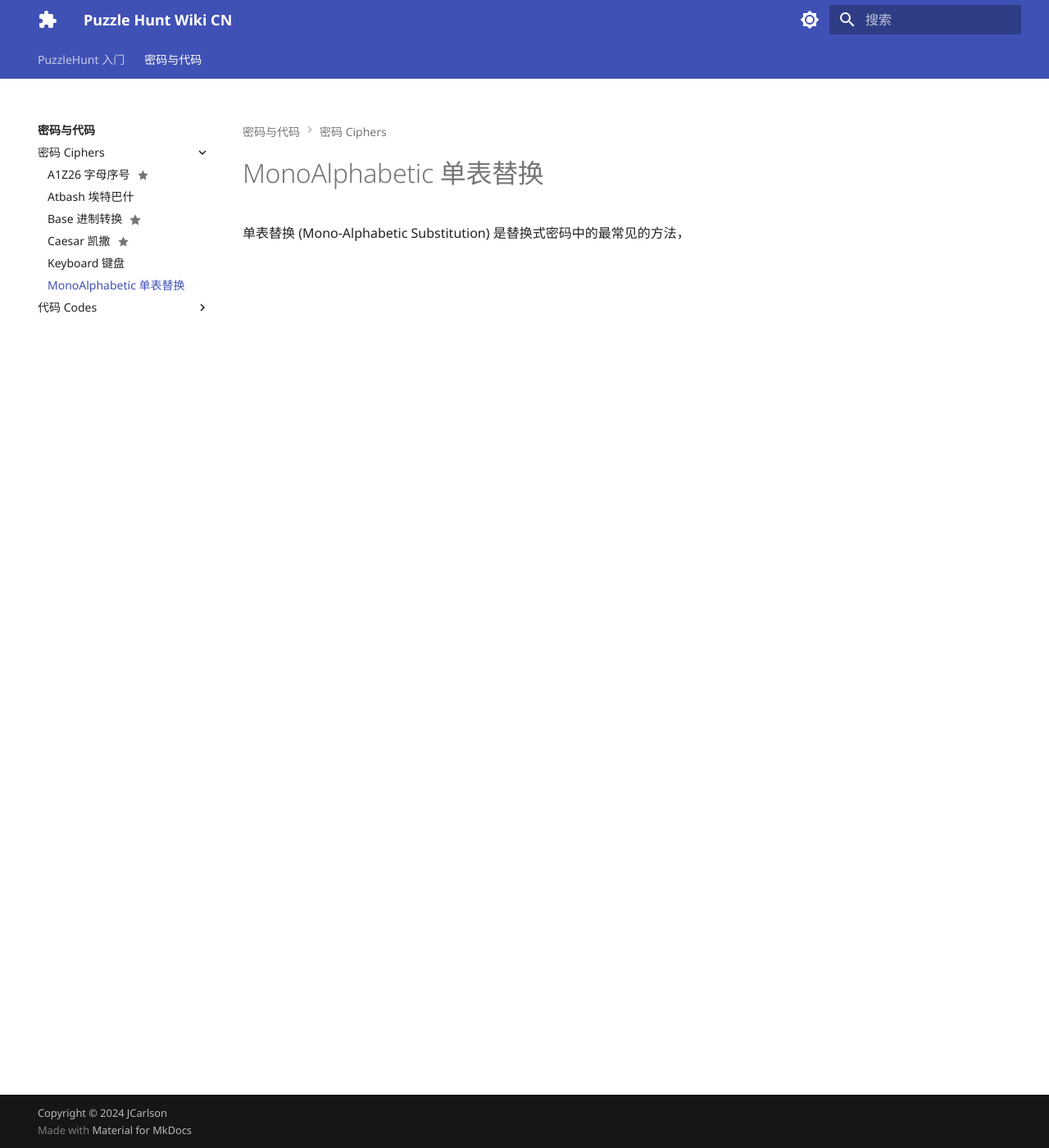
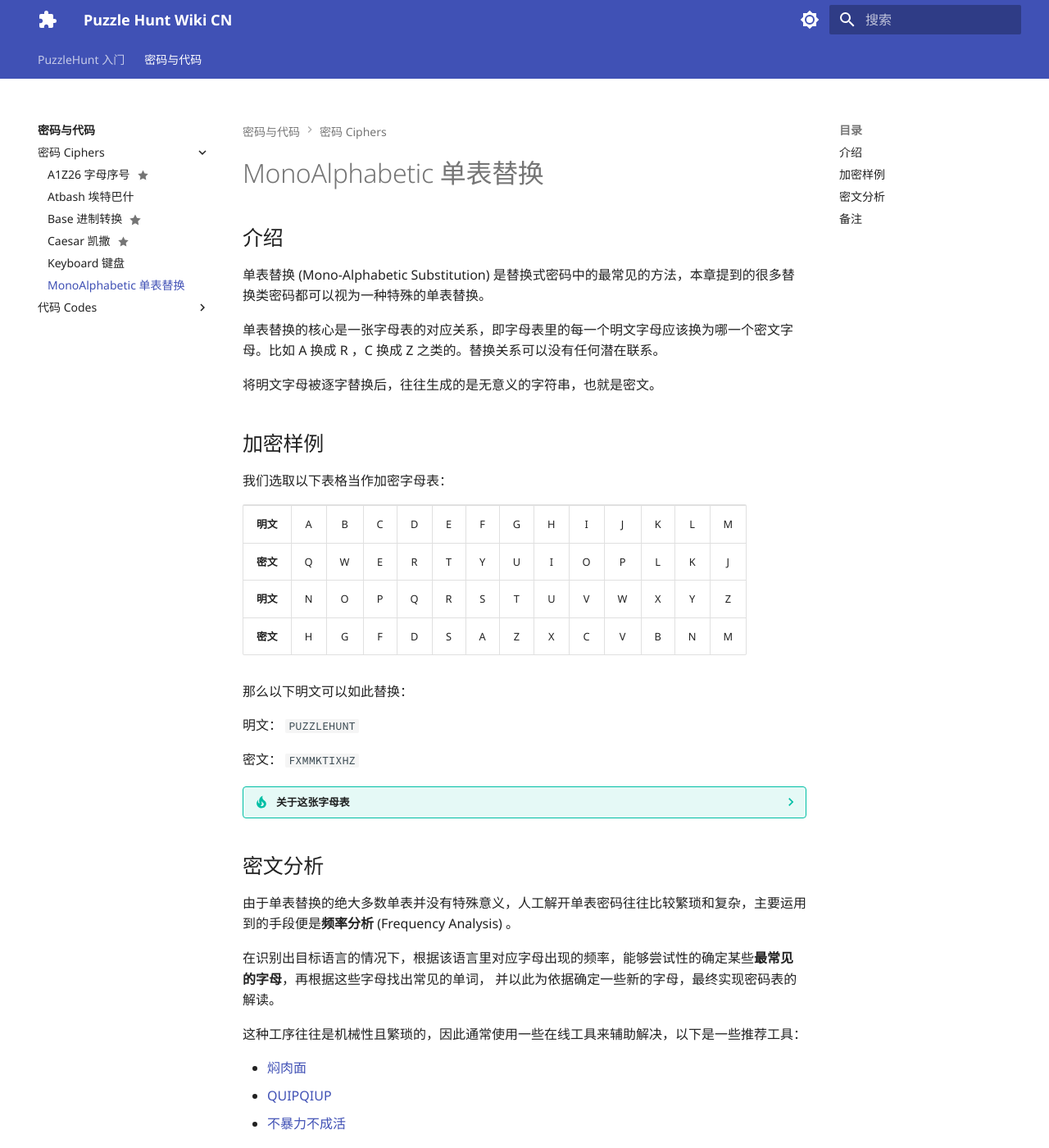
Before and after one commit to JimmyCHWang/puzzle-hunt-wiki-cn, an MkDocs documentation site: the page built from docs/ciphers-and-codes/ciphers/monoalphabetic.md, in a window 1280 px wide and 1400 px high. Shown: the whole window at 82% size. Built offline with MkDocs 1.6.1 and Material for MkDocs 9.7.7, drawn with Linux system fonts in a browser that asks for light colours; plug-ins that fetch from the network failed and are left out; some of the changed text lies outside the part shown.

Commit message:
Monoalphabetic

```diff
--- a/docs/ciphers-and-codes/ciphers/monoalphabetic.md
+++ b/docs/ciphers-and-codes/ciphers/monoalphabetic.md
@@ -3,4 +3,117 @@ title: 单表替换 Mono-Alphabetic
 description: 单表替换
 ---
 
-单表替换 (Mono-Alphabetic Substitution) 是替换式密码中的最常见的方法，
+## 介绍
+
+单表替换 (Mono-Alphabetic Substitution) 是替换式密码中的最常见的方法，本章提到的很多替换类密码都可以视为一种特殊的单表替换。
+
+单表替换的核心是一张字母表的对应关系，即字母表里的每一个明文字母应该换为哪一个密文字母。比如 A 换成 R ，C 换成 Z 之类的。替换关系可以没有任何潜在联系。
+
+将明文字母被逐字替换后，往往生成的是无意义的字符串，也就是密文。
+
+## 加密样例
+
+我们选取以下表格当作加密字母表：
+
+<table>
+    <tr class="table-horizontal">
+        <th>明文</th>
+        <td>A</td>
+        <td>B</td>
+        <td>C</td>
+        <td>D</td>
+        <td>E</td>
+        <td>F</td>
+        <td>G</td>
+        <td>H</td>
+        <td>I</td>
+        <td>J</td>
+        <td>K</td>
+        <td>L</td>
+        <td>M</td>
+    </tr>
+    <tr class="table-horizontal">
+        <th>密文</th>
+        <td>Q</td>
+        <td>W</td>
+        <td>E</td>
+        <td>R</td>
+        <td>T</td>
+        <td>Y</td>
+        <td>U</td>
+        <td>I</td>
+        <td>O</td>
+        <td>P</td>
+        <td>L</td>
+        <td>K</td>
+        <td>J</td>
+    </tr>
+    <tr class="table-horizontal">
+        <th>明文</th>
+        <td>N</td>
+        <td>O</td>
+        <td>P</td>
+        <td>Q</td>
+        <td>R</td>
+        <td>S</td>
+        <td>T</td>
+        <td>U</td>
+        <td>V</td>
+        <td>W</td>
+        <td>X</td>
+        <td>Y</td>
+        <td>Z</td>
+    </tr>
+    <tr class="table-horizontal">
+        <th>密文</th>
+        <td>H</td>
+        <td>G</td>
+        <td>F</td>
+        <td>D</td>
+        <td>S</td>
+        <td>A</td>
+        <td>Z</td>
+        <td>X</td>
+        <td>C</td>
+        <td>V</td>
+        <td>B</td>
+        <td>N</td>
+        <td>M</td>
+    </tr>
+</table>
+
+那么以下明文可以如此替换：
+
+明文： `PUZZLEHUNT`
+
+密文： `FXMMKTIXHZ`
+
+??? tip "关于这张字母表"
+    不知道你有没有察觉到上面那张字母表有什么意义。它在 QWERTY 键盘的基础上又加了一点变化，将第二行的顺序反了过来。
+    于是你就能看到在键盘上的一个蛇形一般的顺序。
+
+    然而，绝大多数的单表替换可能没有像这样的特殊意义。
+
+## 密文分析
+
+由于单表替换的绝大多数单表并没有特殊意义，人工解开单表密码往往比较繁琐和复杂，主要运用到的手段便是**频率分析** (Frequency Analysis) 。
+
+在识别出目标语言的情况下，根据该语言里对应字母出现的频率，能够尝试性的确定某些**最常见的字母**，再根据这些字母找出常见的单词，
+并以此为依据确定一些新的字母，最终实现密码表的解读。
+
+这种工序往往是机械性且繁琐的，因此通常使用一些在线工具来辅助解决，以下是一些推荐工具：
+
+- [焖肉面](https://philippica.github.io/cipher_machine/)
+- [QUIPQIUP](https://www.quipqiup.com/)
+- [不暴力不成活](https://puzz.cipherpuzzles.com/tools/bblbch.htm)
+
+## 备注
+
+单表替换最重要的内容是需要找到对应关系，即每一个字符真实表示的是哪一个字母。
+
+对于一种更加广泛的单表，玩家面前的可能是一些从没有见过的文字或者图案，但这些图案都可以转化为某些数字、字母或者单词等，这通常会涉及到一些语言学的内容。
+
+一些较为有名的图案单表替换包括：
+
+- 跳舞的人像 ( The Dancing Men ) ——出自柯南·道尔《福尔摩斯归来记》
+- 金甲虫 ( The Gold Bug ) ——出自爱伦·坡《金甲虫》
```
